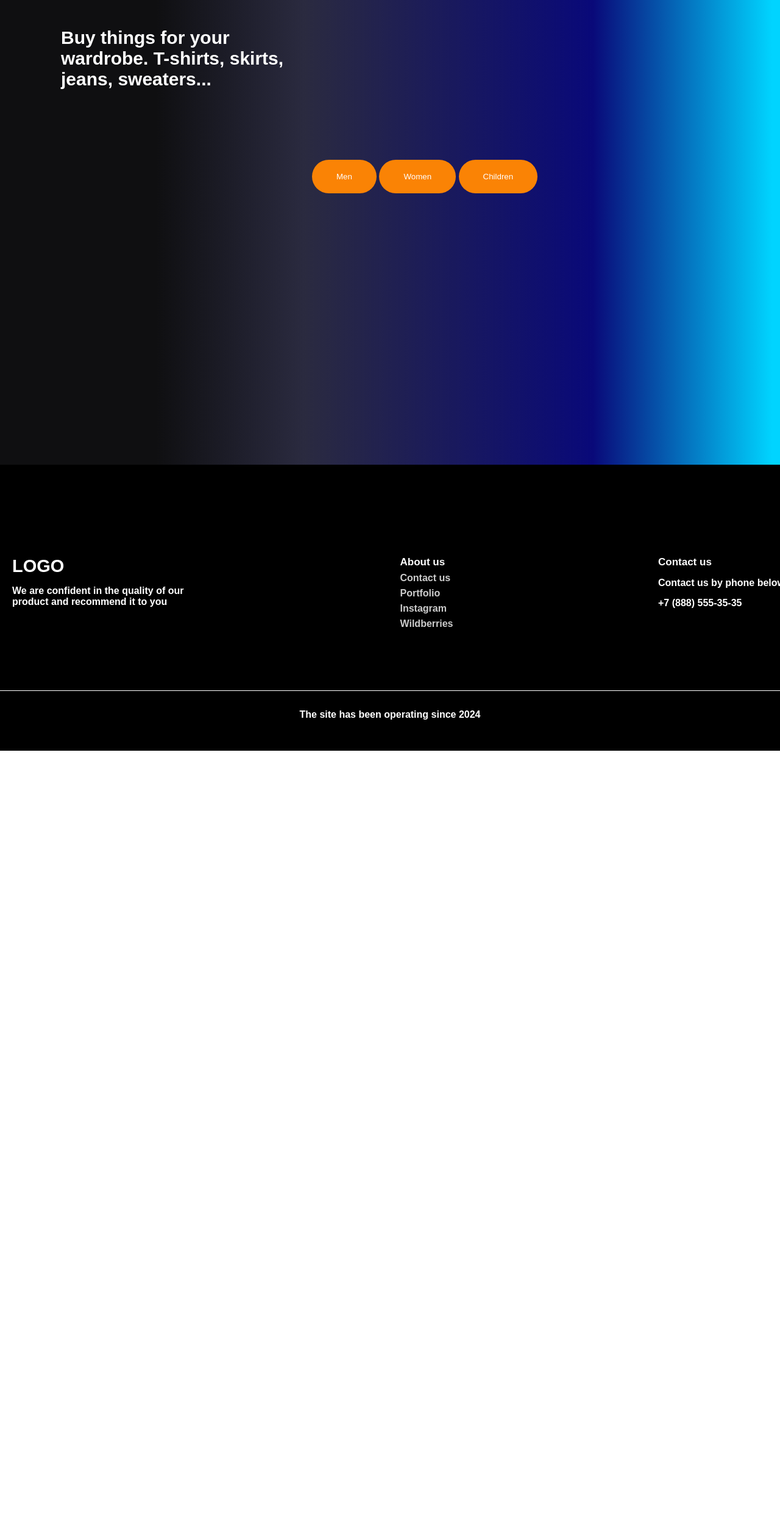
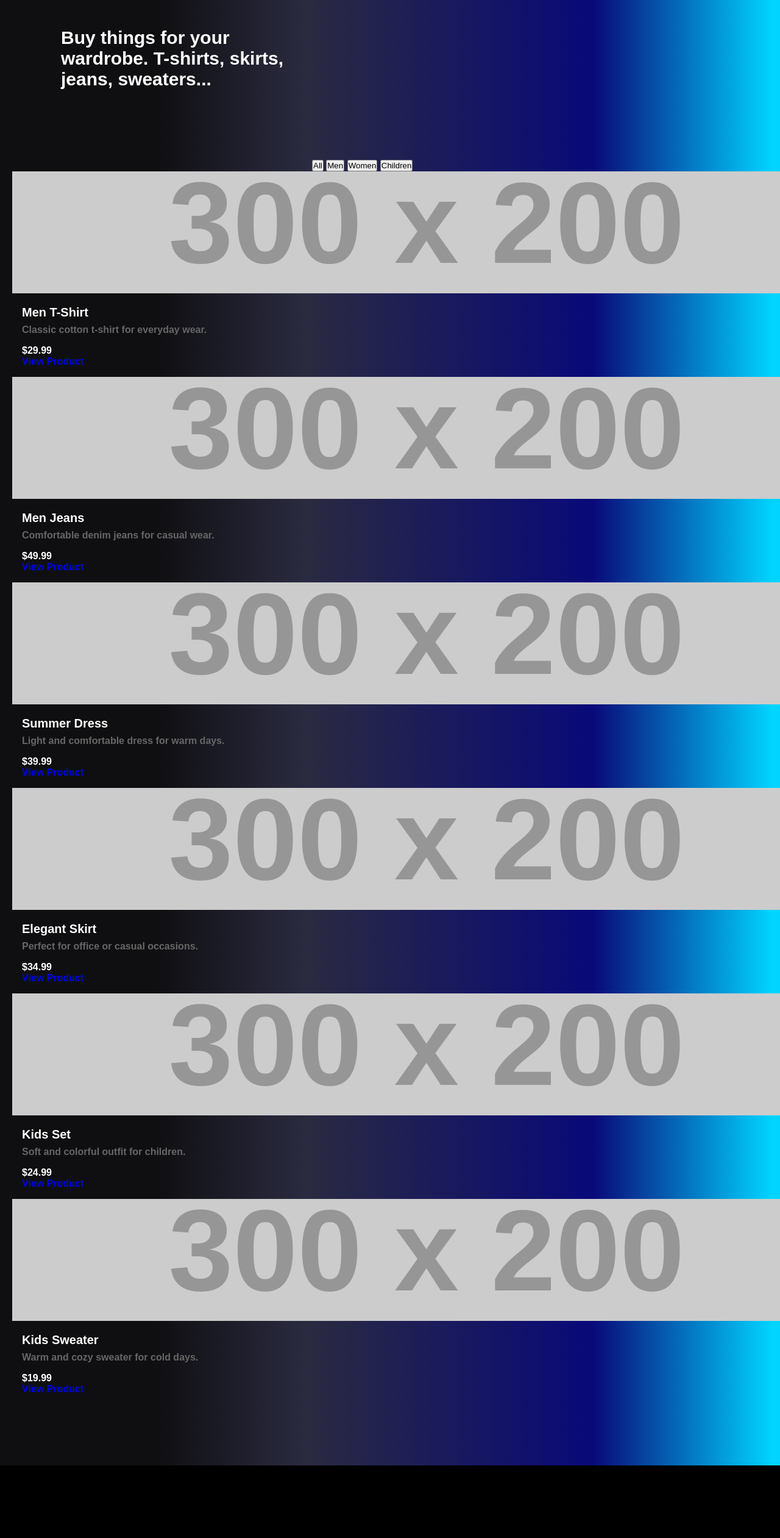
Before and after one commit to Albert342545346/Site-html, a plain HTML site: page Clothes.html in a window 1280 px wide. Shown: the part 38-2560 px from the top of the page at 61% size. Before the commit the page ends 1269 px from the top, so only its background shows below. Drawn offline with Linux system fonts and the light colour scheme; files that its build step writes are made by us from their sources; placeholder pictures from the web are drawn by us.

Commit message:
Update Clothes.html

```diff
--- a/Clothes.html
+++ b/Clothes.html
@@ -3,9 +3,9 @@
 <head>
     <meta charset="UTF-8">
     <meta name="viewport" content="width=device-width, initial-scale=1.0">
-    <title>Shop Website</title>
-    <link rel="stylesheet" href="/css/clothes.css">
-    <link rel="stylesheet" href="/css/main.css">
+    <title>Shop Website - Clothes</title>
+    <link rel="stylesheet" href="css/main.css">
+    <link rel="stylesheet" href="css/clothes.css">
 </head>
 <body>
     <div class="wrapper">
@@ -13,7 +13,7 @@
             <span class="logo">logo</span>
             <nav>
                 <ul>
-                    <li><a href="/">Home</a></li>
+                    <li><a href="index.html">Home</a></li>
                     <li class="active"><a href="Clothes.html">Clothes</a></li>
                     <li><a href="Products.html">Products</a></li>
                     <li class="btn"><a href="Account.html">Account</a></li>
@@ -28,40 +28,73 @@
         </div>
 
         <div class="okno">
-            <button class="btn" data-category="men">Men</button>
-            <button class="btn" data-category="women">Women</button>
-            <button class="btn" data-category="children">Children</button>
+            <button class="filter-btn active" data-category="all">All</button>
+            <button class="filter-btn" data-category="men">Men</button>
+            <button class="filter-btn" data-category="women">Women</button>
+            <button class="filter-btn" data-category="children">Children</button>
         </div>
 
-        <!-- Контейнеры с товарами -->
-        <div id="men-products" class="products-container">
-            <div class="card" style="width: 18rem;">
+        <!-- Products Grid -->
+        <div class="products-grid container">
+            <!-- Men Products -->
+            <div class="product-card men" data-category="men">
                 <img src="https://via.placeholder.com/300x200?text=Men+T-Shirt" class="card-img-top" alt="Men T-Shirt">
                 <div class="card-body">
                     <h5 class="card-title">Men T-Shirt</h5>
                     <p class="card-text">Classic cotton t-shirt for everyday wear.</p>
+                    <p class="price">$29.99</p>
                     <a href="#" class="btn">View Product</a>
                 </div>
             </div>
-        </div>
 
-        <div id="women-products" class="products-container">
-            <div class="card" style="width: 18rem;">
+            <div class="product-card men" data-category="men">
+                <img src="https://via.placeholder.com/300x200?text=Men+Jeans" class="card-img-top" alt="Men Jeans">
+                <div class="card-body">
+                    <h5 class="card-title">Men Jeans</h5>
+                    <p class="card-text">Comfortable denim jeans for casual wear.</p>
+                    <p class="price">$49.99</p>
+                    <a href="#" class="btn">View Product</a>
+                </div>
+            </div>
+
+            <!-- Women Products -->
+            <div class="product-card women" data-category="women">
                 <img src="https://via.placeholder.com/300x200?text=Women+Dress" class="card-img-top" alt="Women Dress">
                 <div class="card-body">
                     <h5 class="card-title">Summer Dress</h5>
                     <p class="card-text">Light and comfortable dress for warm days.</p>
+                    <p class="price">$39.99</p>
                     <a href="#" class="btn">View Product</a>
                 </div>
             </div>
-        </div>
 
-        <div id="children-products" class="products-container">
-            <div class="card" style="width: 18rem;">
+            <div class="product-card women" data-category="women">
+                <img src="https://via.placeholder.com/300x200?text=Women+Skirt" class="card-img-top" alt="Women Skirt">
+                <div class="card-body">
+                    <h5 class="card-title">Elegant Skirt</h5>
+                    <p class="card-text">Perfect for office or casual occasions.</p>
+                    <p class="price">$34.99</p>
+                    <a href="#" class="btn">View Product</a>
+                </div>
+            </div>
+
+            <!-- Children Products -->
+            <div class="product-card children" data-category="children">
                 <img src="https://via.placeholder.com/300x200?text=Kids+Outfit" class="card-img-top" alt="Kids Outfit">
                 <div class="card-body">
                     <h5 class="card-title">Kids Set</h5>
                     <p class="card-text">Soft and colorful outfit for children.</p>
+                    <p class="price">$24.99</p>
+                    <a href="#" class="btn">View Product</a>
+                </div>
+            </div>
+
+            <div class="product-card children" data-category="children">
+                <img src="https://via.placeholder.com/300x200?text=Kids+Sweater" class="card-img-top" alt="Kids Sweater">
+                <div class="card-body">
+                    <h5 class="card-title">Kids Sweater</h5>
+                    <p class="card-text">Warm and cozy sweater for cold days.</p>
+                    <p class="price">$19.99</p>
                     <a href="#" class="btn">View Product</a>
                 </div>
             </div>
@@ -77,10 +110,10 @@
             <div>
                 <h5>About us</h5>
                 <ul>
-                    <li>Contact us</li>
-                    <li>Portfolio</li>
-                    <li>Instagram</li>
-                    <li>Wildberries</li>
+                    <li><a href="#">Contact us</a></li>
+                    <li><a href="#">Portfolio</a></li>
+                    <li><a href="#">Instagram</a></li>
+                    <li><a href="#">Wildberries</a></li>
                 </ul>
             </div>
             <div>
@@ -94,13 +127,34 @@
     </footer>
 
     <script>
-        document.querySelectorAll('.btn[data-category]').forEach(button => {
+        // Filter functionality
+        document.querySelectorAll('.filter-btn').forEach(button => {
             button.addEventListener('click', () => {
+                // Remove active class from all buttons
+                document.querySelectorAll('.filter-btn').forEach(btn => {
+                    btn.classList.remove('active');
+                });
+
+                // Add active class to clicked button
+                button.classList.add('active');
+
                 const category = button.getAttribute('data-category');
-                document.querySelectorAll('.products-container').forEach(container => {
-                    container.style.display = 'none';
+                const products = document.querySelectorAll('.product-card');
+
+                products.forEach(product => {
+                    if (category === 'all' || product.getAttribute('data-category') === category) {
+                        product.style.display = 'block';
+                    } else {
+                        product.style.display = 'none';
+                    }
                 });
-                document.getElementById(`${category}-products`).style.display = 'block';
+            });
+        });
+
+        // Initialize - show all products
+        document.addEventListener('DOMContentLoaded', function() {
+            document.querySelectorAll('.product-card').forEach(product => {
+                product.style.display = 'block';
             });
         });
     </script>
```
